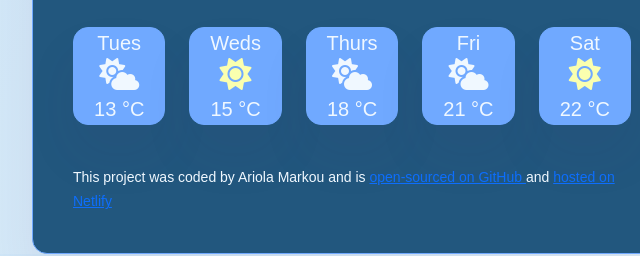
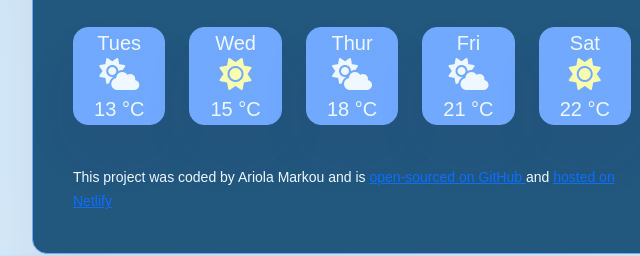
Before and after one commit to ariolam/Vanilla-Weather-App, a plain HTML site: page index.html in a window 1280 px wide. Shown: the part 330-586 px from the top of the page, 288-928 px from the left. Drawn offline with nearby package versions, Linux system fonts and the light colour scheme.

Commit message:
changed the days in HTML

```diff
--- a/index.html
+++ b/index.html
@@ -64,14 +64,14 @@
           </div>
           <div class="col">
             <div class="weatherForecastDay">
-              <div class="forecastDay">Weds</div>
+              <div class="forecastDay">Wed</div>
               <i class="fa-solid fa-sun sun"></i>
               <div class="forecastTemperature">15 °C</div>
             </div>
           </div>
           <div class="col">
             <div class="weatherForecastDay">
-              <div class="forecastDay">Thurs</div>
+              <div class="forecastDay">Thur</div>
               <i class="fa-solid fa-cloud-sun cloud"></i>
               <div class="forecastTemperature">18 °C</div>
             </div>
```
